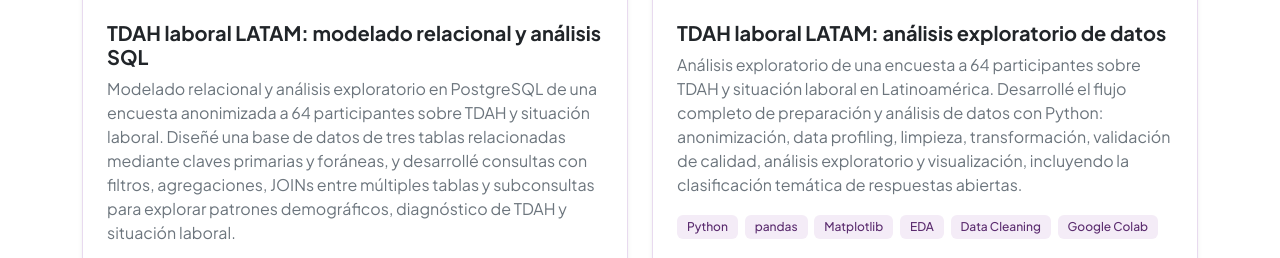
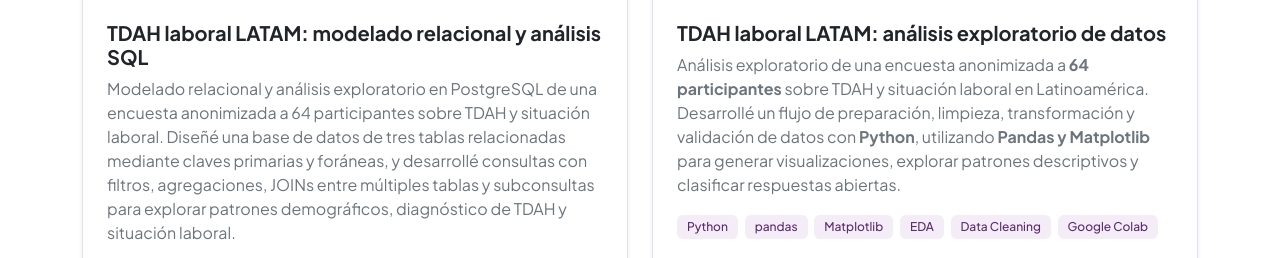
Before and after one commit to Alejandra-Go/Alejandra-Go.github.io, a plain HTML site: page index.html in a window 1280 px wide. Shown: the part 2113-2371 px from the top of the page. Drawn offline with nearby package versions, Linux system fonts and the light colour scheme.

Commit message:
Optimizar descripción del proyecto TDAH Laboral LATAM

```diff
--- a/index.html
+++ b/index.html
@@ -220,11 +220,9 @@
         </h3>
 
         <p class="card-text text-secondary">
-        Análisis exploratorio de una encuesta a 64 participantes sobre TDAH y
-        situación laboral en Latinoamérica. Desarrollé el flujo completo de
-        preparación y análisis de datos con Python: anonimización, data profiling,
-        limpieza, transformación, validación de calidad, análisis exploratorio y
-        visualización, incluyendo la clasificación temática de respuestas abiertas.
+        Análisis exploratorio de una encuesta anonimizada a <strong>64 participantes</strong> sobre TDAH y situación laboral en Latinoamérica. Desarrollé un flujo de preparación,
+        limpieza, transformación y validación de datos con <strong>Python</strong>, utilizando <strong>Pandas y Matplotlib</strong> para generar
+        visualizaciones, explorar patrones descriptivos y clasificar respuestas abiertas.
         </p>
 
         <div class="tech-badges mb-3">
```
